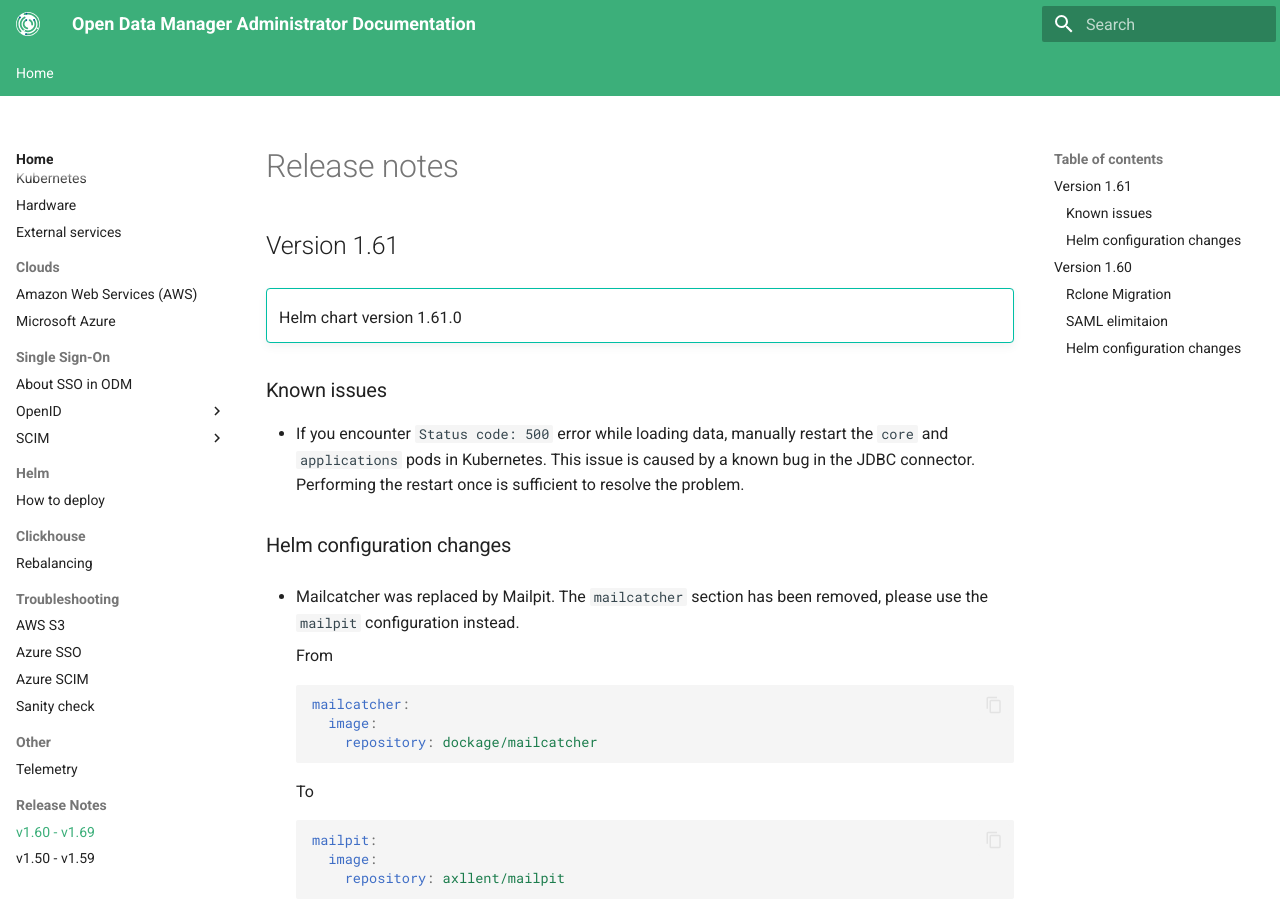
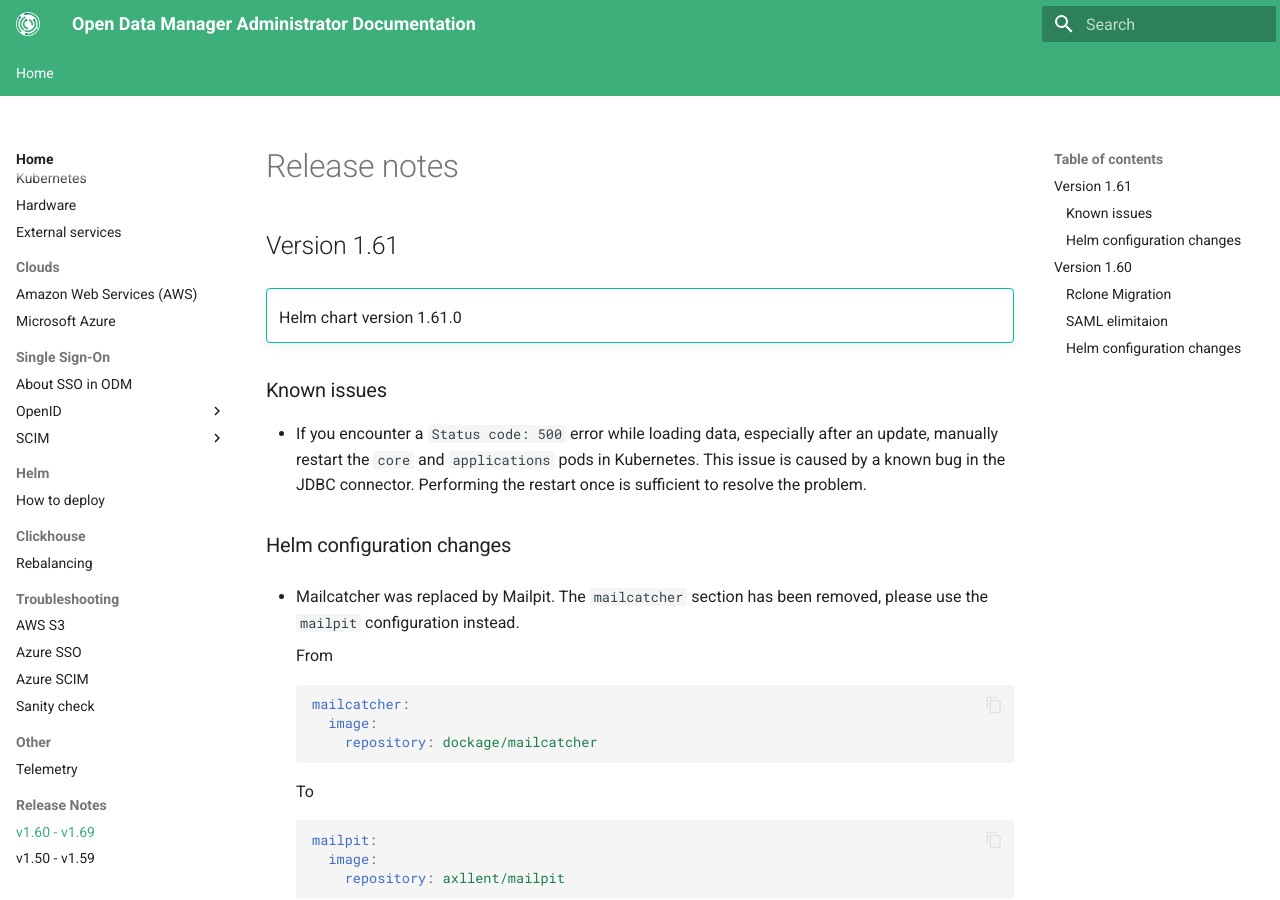
Before and after one commit to genestack/admin-docs, an MkDocs documentation site: the page built from docs/home/release-notes/v1.60-v1.69.md, in a window 1280 px wide and 900 px high. Built offline with MkDocs 1.6.1 and Material for MkDocs 9.7.7, drawn with Linux system fonts in a browser that asks for light colours; the version menu is left out.

Commit message:
ODM-12718 update

```diff
--- a/docs/home/release-notes/v1.60-v1.69.md
+++ b/docs/home/release-notes/v1.60-v1.69.md
@@ -7,7 +7,7 @@
 
 ### Known issues
 
-- If you encounter `Status code: 500` error while loading data, manually restart the `core` and `applications` pods in Kubernetes.
+- If you encounter a `Status code: 500` error while loading data, especially after an update, manually restart the `core` and `applications` pods in Kubernetes.
 This issue is caused by a known bug in the JDBC connector.
 Performing the restart once is sufficient to resolve the problem.
 
```
